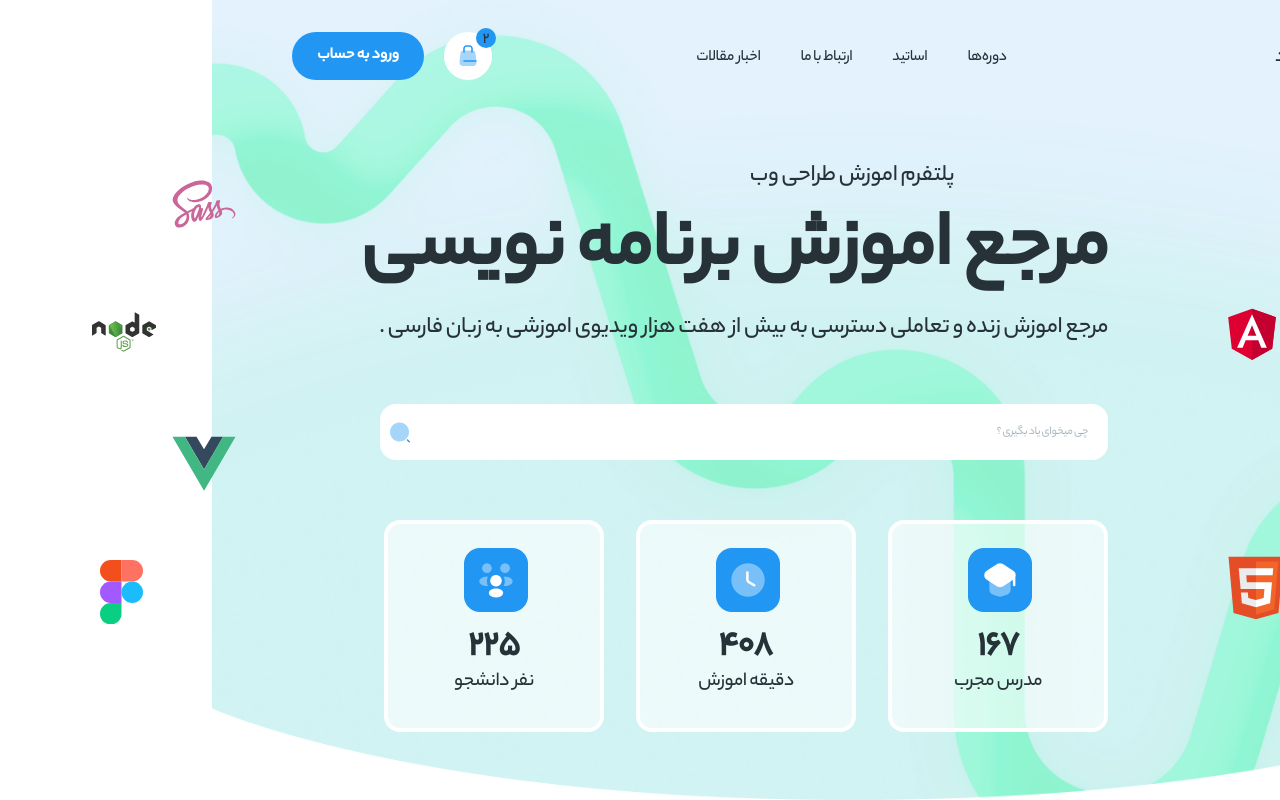
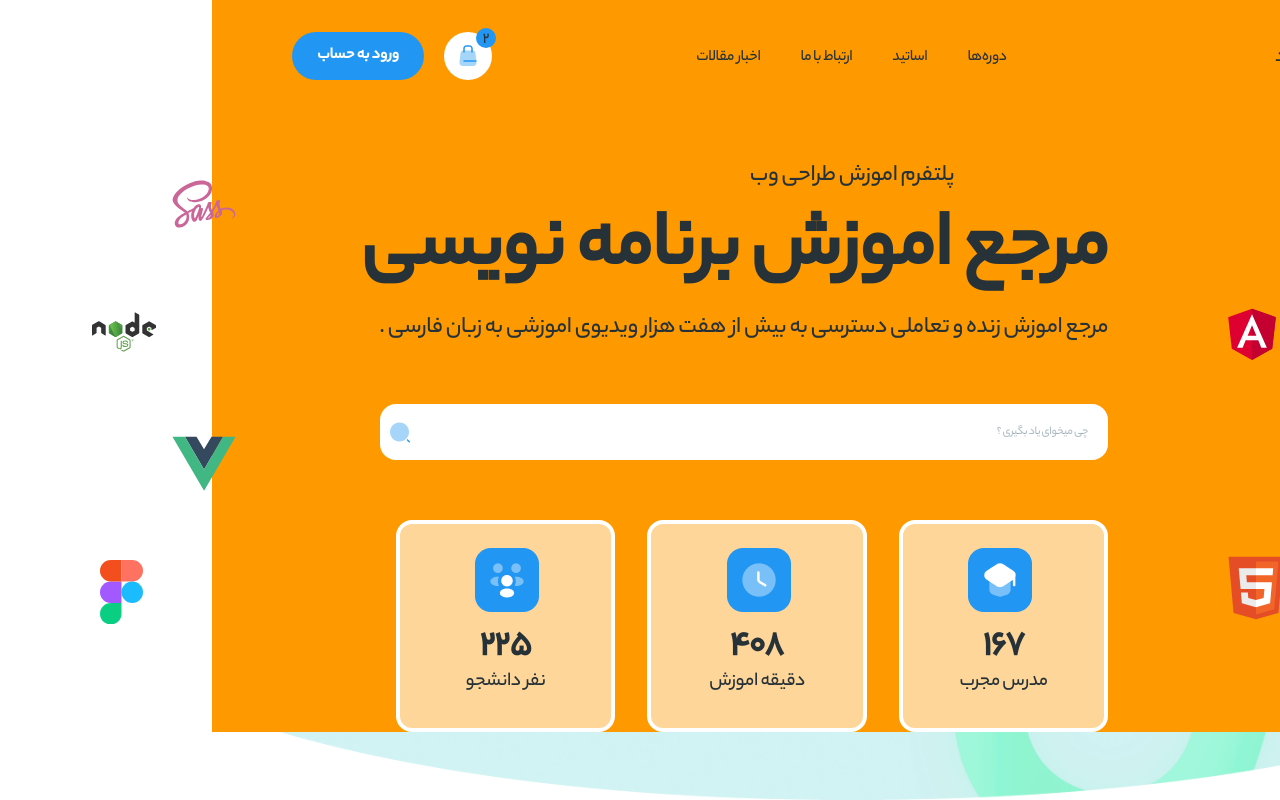
Before and after one commit to academy-react-winter1403/Tricoder, a React (Vite) app: page / in a window 1280 px wide. Shown: the top 800 px of the page. Built offline with nearby package versions, Linux system fonts and the light colour scheme.

Commit message:
responsive2

```diff
--- a/src/app/App.css
+++ b/src/app/App.css
@@ -44,5 +44,6 @@
   color: #263238;
   direction: rtl;
   font-family: 'yekan-medium';
+  overflow-x: hidden
 
  }
--- a/src/components/landing/HeroSection/HeroSection.jsx
+++ b/src/components/landing/HeroSection/HeroSection.jsx
@@ -18,9 +18,10 @@ const HeroSection = () => {
     max-md:h-80 max-xl:h-200' style={{ backgroundImage: "url('../../../../public/landing/hero-bg.png')" , backgroundRepeat:"no-repeat", backgroundSize:"100%" }}>
       {/* <img src='./public/landing/hero-bg.png ' className='w-full relative  ' alt='' /> */}
 
+     <div>
 
-        <div className='px-96  text-center tracking-tight whitespace-nowrap pt-10
-        max-md:px-8 max-lg:px-30 max-lg:pt-1 max-xl:px-10 max-xl:'>
+     <div className='px-96  text-center tracking-tight whitespace-nowrap pt-10 mx-auto bg-amber-500
+        max-md:px-8 max-lg:px-30 max-lg:pt-1 max-xl:px-10 max-xl:w-[80%] max-xl:'>
           <p className='text-2xl font-medium  pt-30
         max-md:hidden'>پلتفرم اموزش طراحی وب</p>
           <p className='text-[80px] font-black
@@ -31,8 +32,9 @@ const HeroSection = () => {
           <input className='w-182 pr-5 h-14 bg-[#FFF] rounded-2xl  text-[#607D8B] my-15 relative
         max-md:w-[300px] max-md:h-7 text-xs max-md:pr-3 max-md:my-3 max-md:rounded-[10px] max-lg:h-12 max-lg:my-10 max-xl:my-5' placeholder='چی میخوای یاد بگیری ؟' />
           <div className='max-md:hidden max-lg:hidden '>  <SearchIcon /></div>
-         <div className='max-xl:mx-42'> <WebsiteInfo /></div>
+         <div className='m'> <WebsiteInfo /></div>
         </div>
+     </div>
 
 
 
--- a/src/components/landing/HeroSection/websiteInfo/WebsiteInfo.jsx
+++ b/src/components/landing/HeroSection/websiteInfo/WebsiteInfo.jsx
@@ -22,8 +22,8 @@ const WebsiteInfo = () => {
     ]
 
   return (
-    <div className='w-181 h-53 flex justify-between
-    max-md:w-80 max-md:mx-9  '>
+    <div className='w-[80%] h-53 flex justify-between gap-8
+     max-md:mx-9 max-md:gap-3  max-xl:bg-red max-xl:gap-3 max-lg:gap-2'>
 
         {WebInfo.map((data,ind)=>(
                  <div className='w-55 h-53 rounded-2xl bg-[#FFFFFF99] border-[4px] border-white whitespace-nowrap
```
